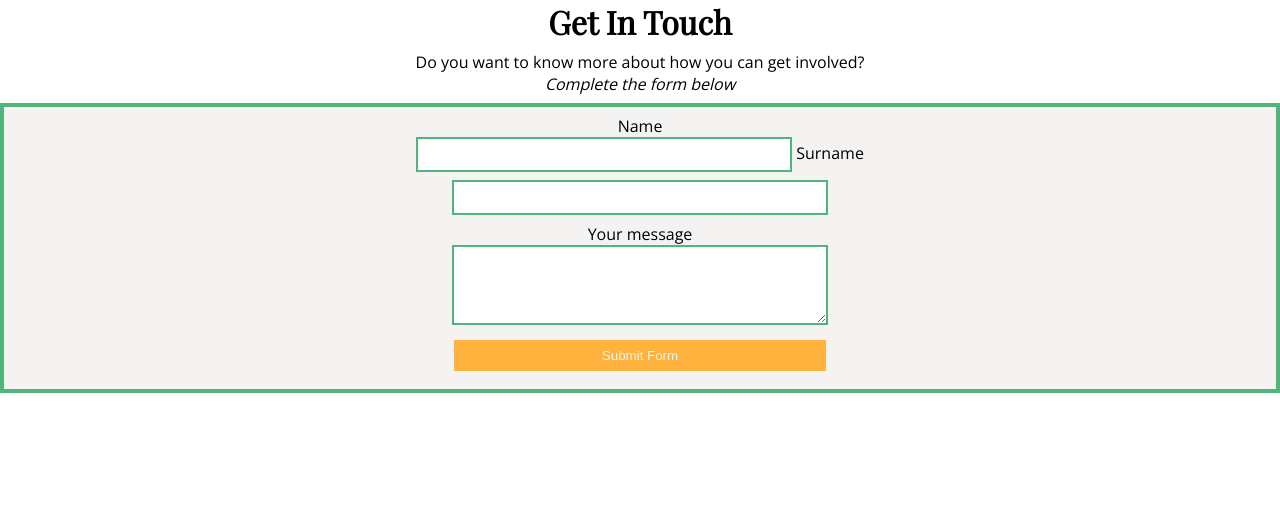
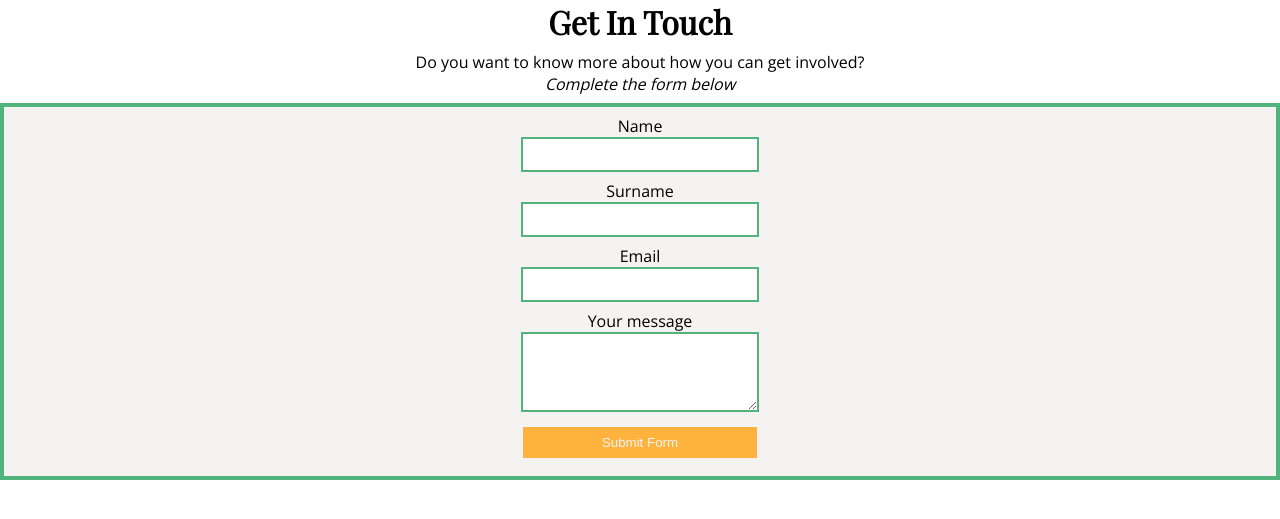
Before and after one commit to alphaClass6143/hackathon-2023-charityhub, a Flask app: page /contact-us in a window 1280 px wide. Shown: the part 108-627 px from the top of the page. Run offline with Flask 2, Linux system fonts and the light colour scheme.

Commit message:
added email input text

```diff
--- /dev/null
+++ b/app/assets/css/index.css
@@ -0,0 +1,3 @@
+#Mapfeature {
+    background-color: #52B47D;
+}
--- a/app/assets/css/style.css
+++ b/app/assets/css/style.css
@@ -1,4 +1,5 @@
 @import url('https://fonts.googleapis.com/css2?family=Open+Sans&family=Playfair+Display&display=swap');
+@import url('index.css');
 
 * {
     margin: 0;
--- a/app/templates/contact-us.html
+++ b/app/templates/contact-us.html
@@ -12,8 +12,10 @@
                     <legend>
                         <label for="name">Name<br></label>
                         <input type="text" id="name" name="firstname" required>
-                        <label for="surname">Surname</label>
+                        <label for="surname"><br>Surname</label>
                         <input type="text" id="surname" name="surname" required>
+                        <label for="email"><br>Email<br></label>
+                        <input type="email" id="email" name="email" required>
                         <label for="message" ><br>Your message<br></label>
                         <textarea id="message" rows="4" cols="20" name="message" required></textarea>
                         <input id="submit-button" value="Submit Form" type="submit">
```
Also changed, not shown: app/templates/index.html (+6 -1 lines).
